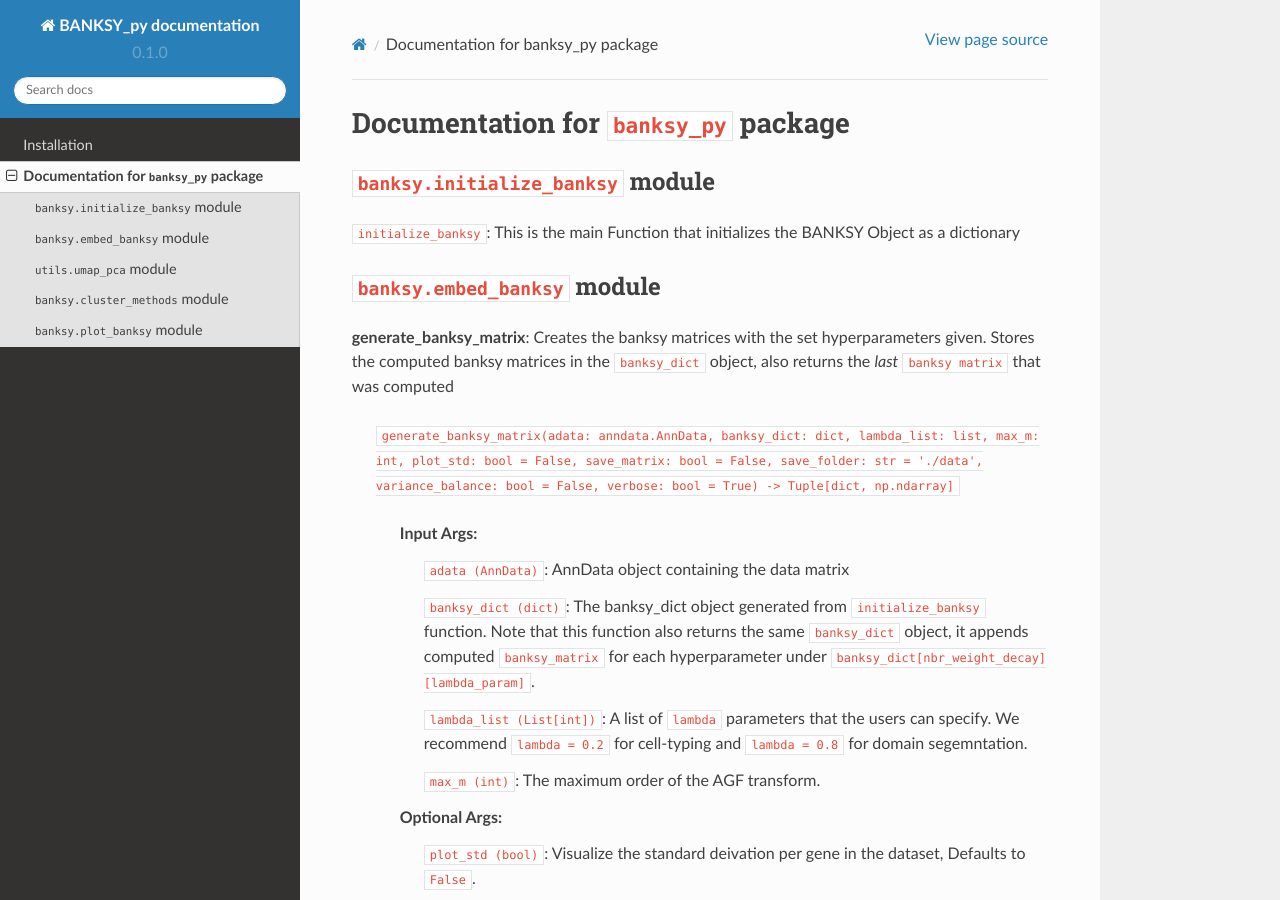
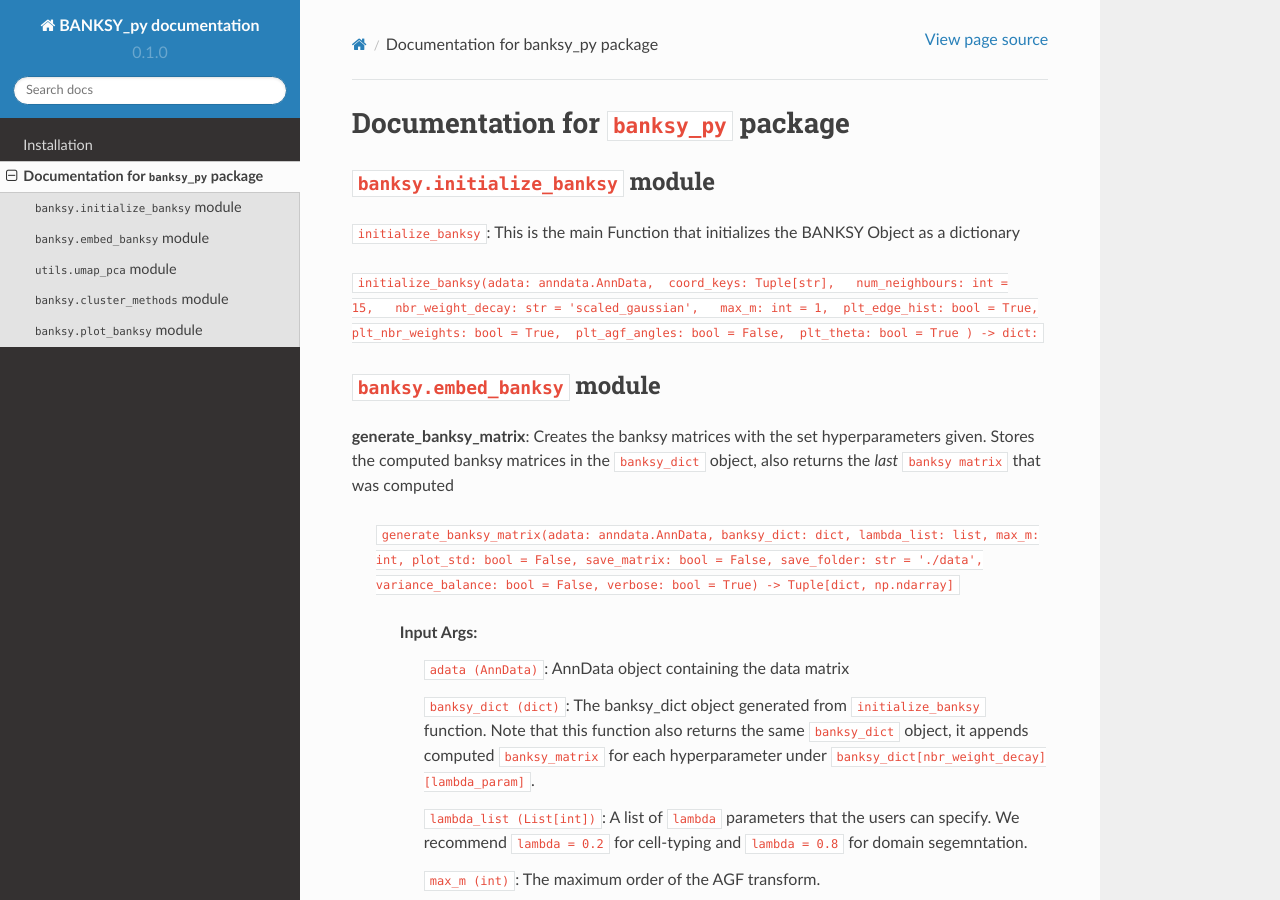
Before and after one commit to yifei-1021/read-the-docs, a Sphinx documentation site: the page built from docs/source/api.rst, in a window 1280 px wide and 900 px high. Built offline with Sphinx 7.4.7 and the Read the Docs theme 2.0.0, drawn with Linux system fonts in a browser that asks for light colours; pages that are not in the unit, such as notebooks, are missing from menus.

```diff
--- a/docs/source/api.rst
+++ b/docs/source/api.rst
@@ -5,16 +5,7 @@ Documentation for ``banksy_py`` package
 -------
 ``initialize_banksy``: This is the main Function that initializes the BANKSY Object as a dictionary
 
-.. code-block:: python
-    initialize_banksy(adata: anndata.AnnData,
-    coord_keys: Tuple[str],
-    num_neighbours: int = 15,
-    nbr_weight_decay: str = 'scaled_gaussian',
-    max_m: int = 1,
-    plt_edge_hist: bool = True,
-    plt_nbr_weights: bool = True,
-    plt_agf_angles: bool = False,
-    plt_theta: bool = True ) -> dict:
+``initialize_banksy(adata: anndata.AnnData,  coord_keys: Tuple[str],   num_neighbours: int = 15,   nbr_weight_decay: str = 'scaled_gaussian',   max_m: int = 1,  plt_edge_hist: bool = True, plt_nbr_weights: bool = True,  plt_agf_angles: bool = False,  plt_theta: bool = True ) -> dict:``
 
 ..
     **Input Args**:
```
